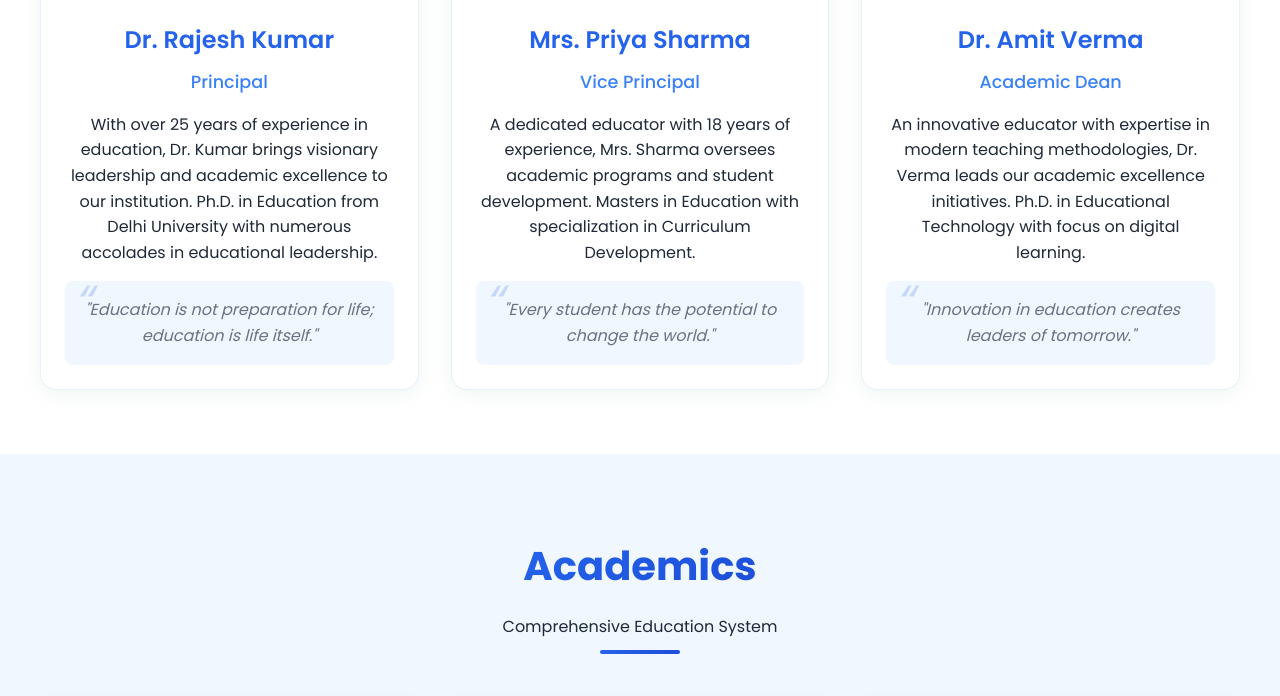
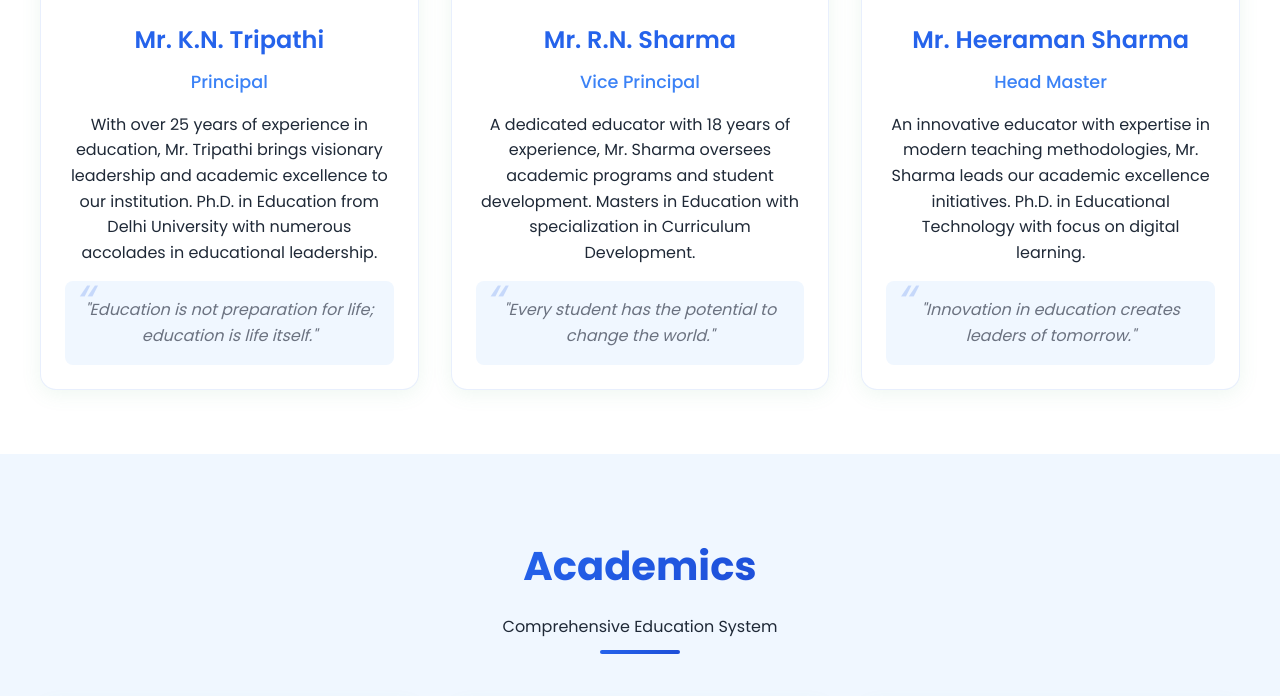
Before and after one commit to arpitg1370-droid/adarshpragati, a plain HTML site: page index.html in a window 1280 px wide. Shown: the part 2684-3380 px from the top of the page. Drawn offline with Linux system fonts and the light colour scheme.

Commit message:
Update index.html

```diff
--- a/index.html
+++ b/index.html
@@ -1218,9 +1218,9 @@
                         <img src="https://images.unsplash.com/photo-1560250097-0b93528c311a?auto=format&fit=crop&w=500&q=80" alt="Principal">
                     </div>
                     <div class="leader-info">
-                        <h3 class="leader-name">Dr. Rajesh Kumar</h3>
+                        <h3 class="leader-name">Mr. K.N. Tripathi</h3>
                         <div class="leader-position">Principal</div>
-                        <p class="leader-bio">With over 25 years of experience in education, Dr. Kumar brings visionary leadership and academic excellence to our institution. Ph.D. in Education from Delhi University with numerous accolades in educational leadership.</p>
+                        <p class="leader-bio">With over 25 years of experience in education, Mr. Tripathi brings visionary leadership and academic excellence to our institution. Ph.D. in Education from Delhi University with numerous accolades in educational leadership.</p>
                         <div class="leader-quote">"Education is not preparation for life; education is life itself."</div>
                     </div>
                 </div>
@@ -1230,9 +1230,9 @@
                         <img src="https://images.unsplash.com/photo-1573496799652-408c2ac9fe98?auto=format&fit=crop&w=500&q=80" alt="Vice Principal">
                     </div>
                     <div class="leader-info">
-                        <h3 class="leader-name">Mrs. Priya Sharma</h3>
+                        <h3 class="leader-name">Mr. R.N. Sharma</h3>
                         <div class="leader-position">Vice Principal</div>
-                        <p class="leader-bio">A dedicated educator with 18 years of experience, Mrs. Sharma oversees academic programs and student development. Masters in Education with specialization in Curriculum Development.</p>
+                        <p class="leader-bio">A dedicated educator with 18 years of experience, Mr. Sharma oversees academic programs and student development. Masters in Education with specialization in Curriculum Development.</p>
                         <div class="leader-quote">"Every student has the potential to change the world."</div>
                     </div>
                 </div>
@@ -1242,9 +1242,9 @@
                         <img src="https://images.unsplash.com/photo-1519085360753-af0119f7cbe7?auto=format&fit=crop&w=500&q=80" alt="Academic Dean">
                     </div>
                     <div class="leader-info">
-                        <h3 class="leader-name">Dr. Amit Verma</h3>
-                        <div class="leader-position">Academic Dean</div>
-                        <p class="leader-bio">An innovative educator with expertise in modern teaching methodologies, Dr. Verma leads our academic excellence initiatives. Ph.D. in Educational Technology with focus on digital learning.</p>
+                        <h3 class="leader-name">Mr. Heeraman Sharma</h3>
+                        <div class="leader-position">Head Master</div>
+                        <p class="leader-bio">An innovative educator with expertise in modern teaching methodologies, Mr. Sharma leads our academic excellence initiatives. Ph.D. in Educational Technology with focus on digital learning.</p>
                         <div class="leader-quote">"Innovation in education creates leaders of tomorrow."</div>
                     </div>
                 </div>
@@ -1412,8 +1412,8 @@
                 <div class="contact-info">
                     <h3>Our Location</h3>
                     <p><i class="fas fa-map-marker-alt"></i> Purwa 310, Gangeo, Rewa, Madhya Pradesh, 486111</p>
-                    <p><i class="fas fa-phone"></i> +91-XXXXXXXXXX</p>
-                    <p><i class="fas fa-envelope"></i> info@adarshschool.com</p>
+                    <p><i class="fas fa-phone"></i> +91-9752613397</p>
+                    <p><i class="fas fa-envelope"></i> adarshpragatischool@gmail.com</p>
                     <div class="map" style="margin-top: 1rem;">
                         <iframe src="https://www.google.com/maps/embed?pb=!1m18!1m12!1m3!1d14531.036325233675!2d81.29824!3d24.53721!2m3!1f0!2f0!3f0!3m2!1i1024!2i768!4f13.1!3m3!1m2!1s0x398533a72c8936e5%3A0x9f403cc7e7b12dd7!2sRewa%2C%20Madhya%20Pradesh!5e0!3m2!1sen!2sin!4v1632901234567!5m2!1sen!2sin"
                                 width="100%" height="300" style="border:0; border-radius: 10px;" allowfullscreen="" loading="lazy"></iframe>
```
